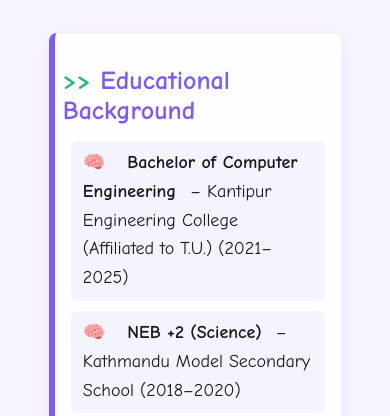
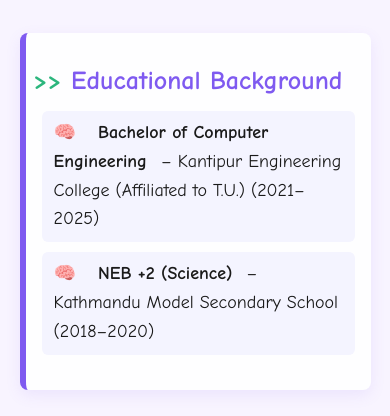
Before and after one commit to sagarniroula112/sagarniroula112.github.io, a plain HTML site: page index.html in a window 390 px wide. Shown: the part 684-1100 px from the top of the page. Drawn offline with Linux system fonts and the light colour scheme.

Commit message:
Add files via upload

```diff
--- a/styles-index.css
+++ b/styles-index.css
@@ -228,3 +228,10 @@
   justify-content: center;
   align-items: center;
 }
+
+@media (max-width: 950px) {
+  .education,
+  .skills {
+    width: 90vw;
+  }
+}
```
